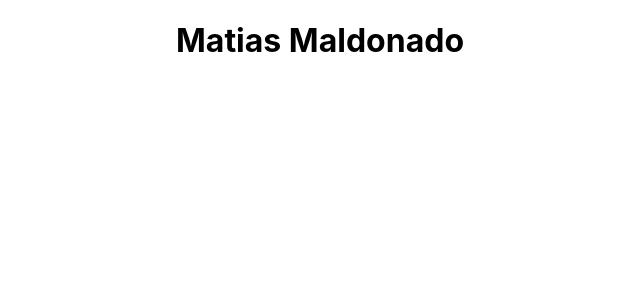
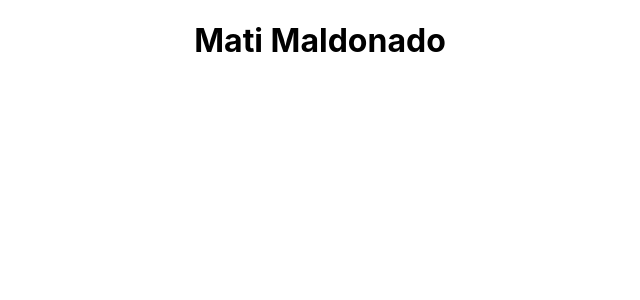
Before and after one commit to matimaldonado/React, a React (Create React App) app in the folder matias-maldonado/: page / in a window 1280 px wide. Shown: the top 300 px of the page, without its empty margins (320-960 px from the left). Built offline with nearby package versions, Linux system fonts and the light colour scheme.

Commit message:
Carga de archivo

```diff
--- a/matias-maldonado/src/App.js
+++ b/matias-maldonado/src/App.js
@@ -3,7 +3,7 @@ import './App.css';
 function App() {
   return (
     <div className="App">
-      <h1>Matias Maldonado</h1>
+      <h1>Mati Maldonado</h1>
     </div>
   );
 }
```
